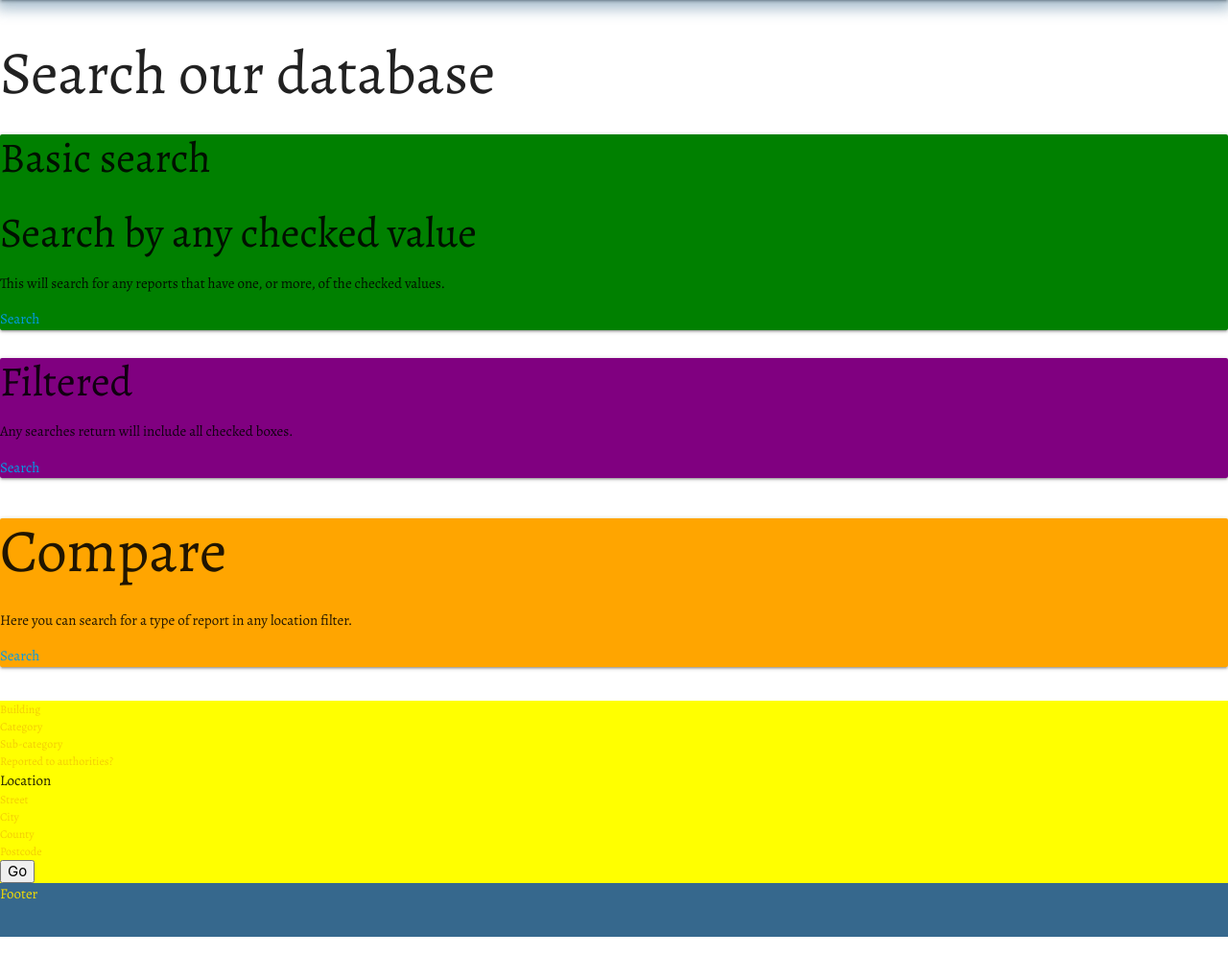
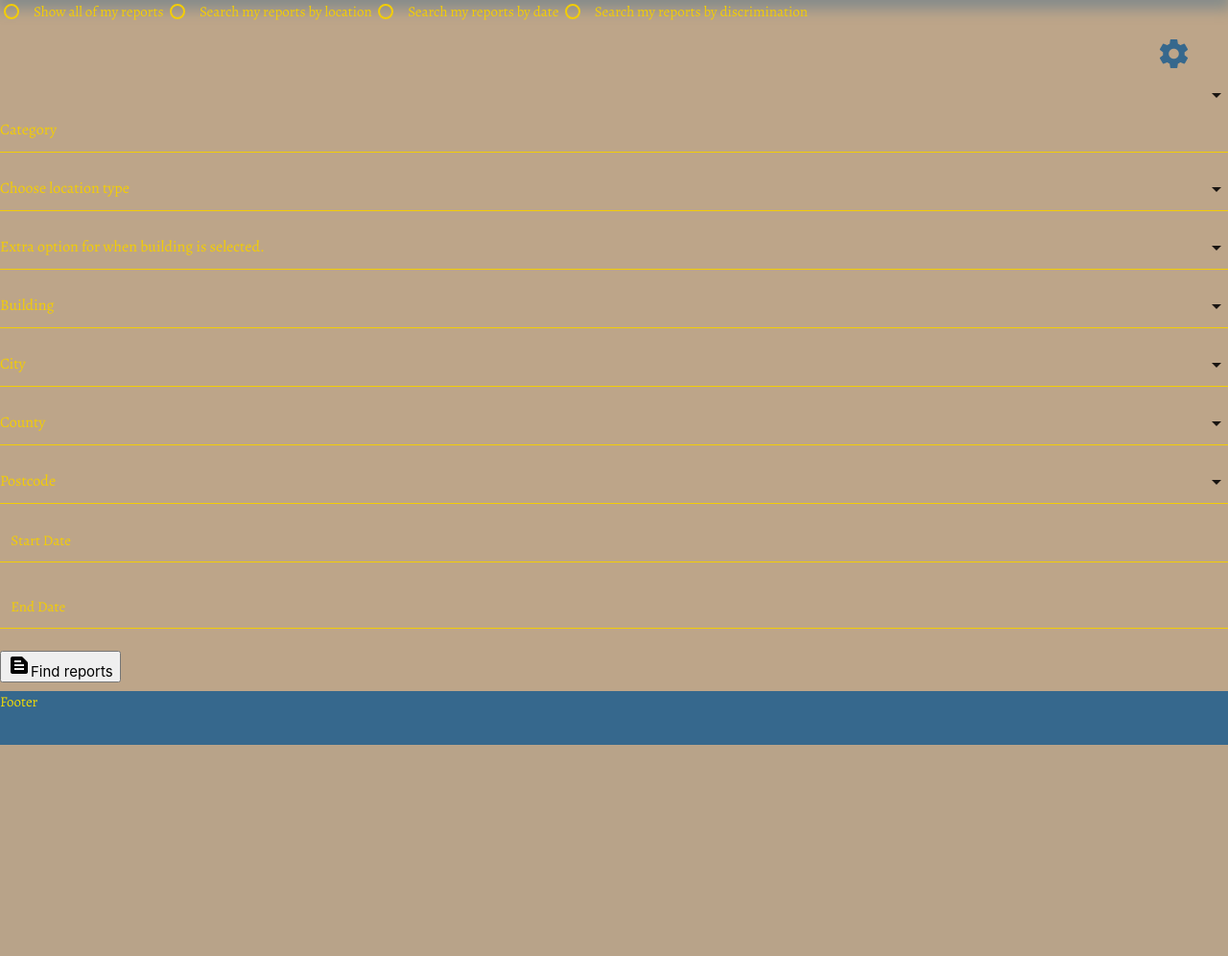
Before and after one commit to cgpalmer/ms3-project-2, a Flask app: page /search_report in a window 1280 px wide. Shown: the part 64-1060 px from the top of the page at 96% size. After the commit the page ends 840 px from the top, so only its background shows below. Run offline with Flask 2, Linux system fonts and the light colour scheme; data that the repository does not hold is empty; some libraries are stand-ins or nearby versions.

Commit message:
removing the old search code on search results and putting in the search reports from the dashboard.

```diff
--- a/templates/searchResults.html
+++ b/templates/searchResults.html
@@ -1,135 +1,123 @@
 {% extends 'base.html'%} {% block content %}
 
-<h1>Search our database</h1>
-<div class="container-fluid">
-<div class="row">
-    <div id="orSearch" class="col-12 col-lg-4 card">
-        <div >
-            <h3 id="basic">Basic search</h3>
-            <h3>Search by any checked value</h3>
-            <p>This will search for any reports that have one, or more, of the checked values.</p>
-            <a id="searchLinkBasic" href="#basicSearch">Search</a>
-        </div>
-    </div>
 
-    <div id="filteredSearch" class="col-12 col-lg-4 card">
-        <h3 id="filtered">Filtered</h3>
-        <div >
-            <p> Any searches return will include all checked boxes.</p>
-            <a id="searchLinkFilter" href="#basicSearch">Search</a>
-        </div>
-    </div>
-    <div id="comparedSearch" class="col-12 col-lg-4 card">
-        <h1>Compare</h1>
-        <p>Here you can search for a type of report in any location filter.</p>
-        <a id="searchLinkCompare" href="#compareSearch">Search</a>
-    </div>
-</div>
-</div>
+<section class="dashboard">
+<a id="settingButton" href="{{url_for('userSetting')}}"><i id="settingButtonIcon" class="material-icons">settings</i></a>
 
 
-<div id="basicSearch" class="container-fluid">
-<div class="row">
-    <div  class="col-12 col-lg-4 searchForm">
 
-        <form id="basicSearchForm" method="POST" action="{{ url_for('search_report_parameter') }}">
-        <!-- This can also be a loop -->
+    <!-- Managing reports -->
 
-        <label for="checkBuilding">
-            <input type="checkbox" id="checkBuilding" value="building" name="searchParameter">
-            Building
-        </label>
+            <form method="POST" action="{{ url_for('search_reports') }}">
+                    <label for="userSearchOwnSeeAll">
+                            <input id="userSearchOwnSeeAll" type="radio" name="userSearchOwnReports" value="seeAllReports" required>
+                            <span>Show all of my reports</span>
+                    </label>
+                    <label for="userSearchOwnbyLocation">
+                            <input id="userSearchOwnbyLocation" type="radio" name="userSearchOwnReports" value="seeReportByLocation">
+                            <span>Search my reports by location</span>
+                    </label>
+                    <label for="userSearchOwnbyDate">
+                            <input id="userSearchOwnbyDate" type="radio" name="userSearchOwnReports" value="seeReportByDate">
+                            <span>Search my reports by date</span>
+                    </label>
+                    <label for="userSearchOwnbyDiscrimination">
+                            <input id="userSearchOwnbyDiscrimination" type="radio" name="userSearchOwnReports" value="seeReportByDiscrimination">
+                            <span>Search my reports by discrimination</span>
+                    </label>
+                    <div class="input-field col s12">
+                        <select name="category">
+                            <option value="" disabled selected>Category</option>
+                            {% for category in category %}
+                                <option value="{{category}}">{{category}}</option>
+                            {% endfor %}
+                        </select>
+
+                    </div>
 
 
-        <label for="checkCategory">
-            <input type="checkbox" class="filled-in" id="checkCategory" value="category_name" name="searchParameter">
-            Category
-        </label>
+                    <div class="input-field col s12">
+                        <select name="locationType">
+                            <option value="" disabled selected>Choose location type</option>
+
+                                <option>building</option>
+                                <option>city</option>
+                                <option>county</option>
+                                <option>postcode</option>
+
+                        </select>
+                    </div>
+
+                    <div class="input-field col s12">
+                        <select name="extraLocationSearchWithBuilding">
+                            <option value="" disabled selected>Extra option for when building is selected.</option>
+
+                                <option value="all">All</option>
+                                <option value="city">City</option>
+                                <option value="county">County</option>
+                                <option vaule="postcode">Postcode</option>
+
+                        </select>
+                    </div>
 
 
-        <label for="checkSubcategory">
-            <input type="checkbox" id="checkSubcategory" value="sub_category" name="searchParameter">
-            Sub-category
-        </label>
+                    <div class="input-field col s12">
+                        <select name="building">
+                            <option value="" disabled selected>Building</option>
+                            {% for building in building %}
+                                <option>{{building}}</option>
+                            {% endfor %}
+                        </select>
+                    </div>
+                    <div class="input-field col s12">
+                        <select name="city">
+                            <option value="" disabled selected>City</option>
+                            {% for cities in city %}
+                                <option>{{cities}}</option>
+                            {% endfor %}
+                        </select>
+                    </div>
+                    <div class="input-field col s12">
+                        <select name="county">
+                            <option value="" disabled selected>County</option>
+                            {% for county in county %}
+                                <option>{{county}}</option>
+                            {% endfor %}
+                        </select>
+                    </div>
+                    <div class="input-field col s12">
+                        <select name="postcode">
+                            <option value="" disabled selected>Postcode</option>
+                            {% for postcode in postcode %}
+                                <option>{{postcode}}</option>
+                            {% endfor %}
+                        </select>
+                    </div>
+
+                    <div class="input-field col s12">
+                        <label for="startDate">Start Date</label>
+                        <input type="text" id="date" name="startDate" class="datepicker">
+                    </div>
+                    <div class="input-field col s12">
+                        <label for="endDate">End Date</label>
+                        <input type="text" name="endDate" id="date" class="datepicker">
+                    </div>
 
 
-        <label for="checkReported">
-            <input type="checkbox" id="checkReported" value="reported_to_authorities" name="searchParameter">
-            Reported to authorities?
-        </label>
-
-    <div class="dropdown">
-    <div class=" dropdown-toggle" type="button" id="dropdownMenuButton" data-toggle="dropdown" aria-haspopup="true" aria-expanded="false">Location</div>
-    <div class="dropdown-menu" aria-labelledby="dropdownMenuButton">
-    <!-- This can be a for loop. -->
-
-        <label for="checkStreet">
-            <input type="radio" id="checkStreet" value="street" name="searchParameter">
-            Street
-        </label>
-
-        <label for="checkCity">
-            <input type="radio" id="checkCity" value="city" name="searchParameter">
-            City
-        </label>
-
-        <label for="checkCounty">
-            <input type="radio" id="checkCounty" value="county" name="searchParameter">
-            County
-        </label>
-
-        <label for="checkPostcode">
-            <input type="radio" id="county" value="county" name="searchParameter">
-            Postcode
-        </label>
-    </div>
-    </div>
-
-    <button type="submit">Go</button>
-    </form>
-</div>
+                        <button type="submit"><i class="material-icons">text_snippet</i>Find reports</button>
 
 
-<!-- This is a comparison route -->
+                </form>
 
 
 
 
- <div id="compareSearch"  class="col-12 col-lg-4 searchForm">
-<form method="POST" action="{{ url_for('compare_by_all') }}">
-
-    <input class="hidden" type="text" id="comparisonNumber" value="{{comparison_number}}" name="comparison_number">
-    <!-- This can also be a loop -->
-
-    <label for="allBuilding">
-        <input type="radio" id="allBuilding" value="building" name="searchParameter">
-        Building
-    </label>
-
-
-    <label for="comparisonCheckCategory">
-        <input type="radio" id="allCategory" value="category_name" name="searchParameter">
-        Category
-    </label>
-
-
-    <label for="comparisonCheckSubcategory">
-        <input type="radio" id="allSubcategory" value="sub_category" name="searchParameter">
-        Sub-category
-    </label>
-
-
-    <label for="comparisonCheckReported">
-        <input type="radio" id="allReported" value="reported_to_authorities" name="searchParameter">
-        Reported to authorities?
-    </label>
-
-
-<button type="submit">Go</button>
-</form>
-
-</div>
 
 
 
+
+
+</section>
+
+
 {% endblock %}
```
